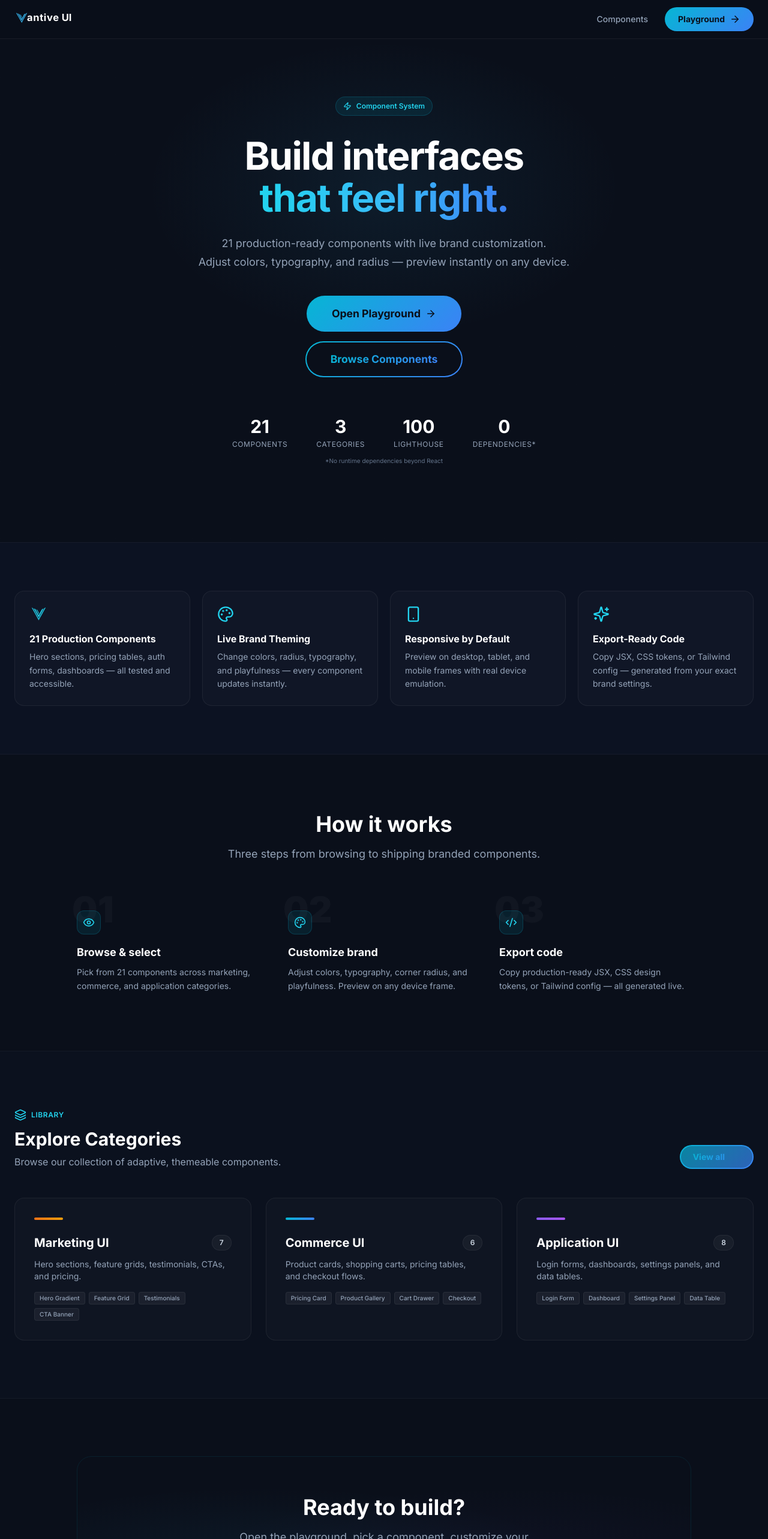
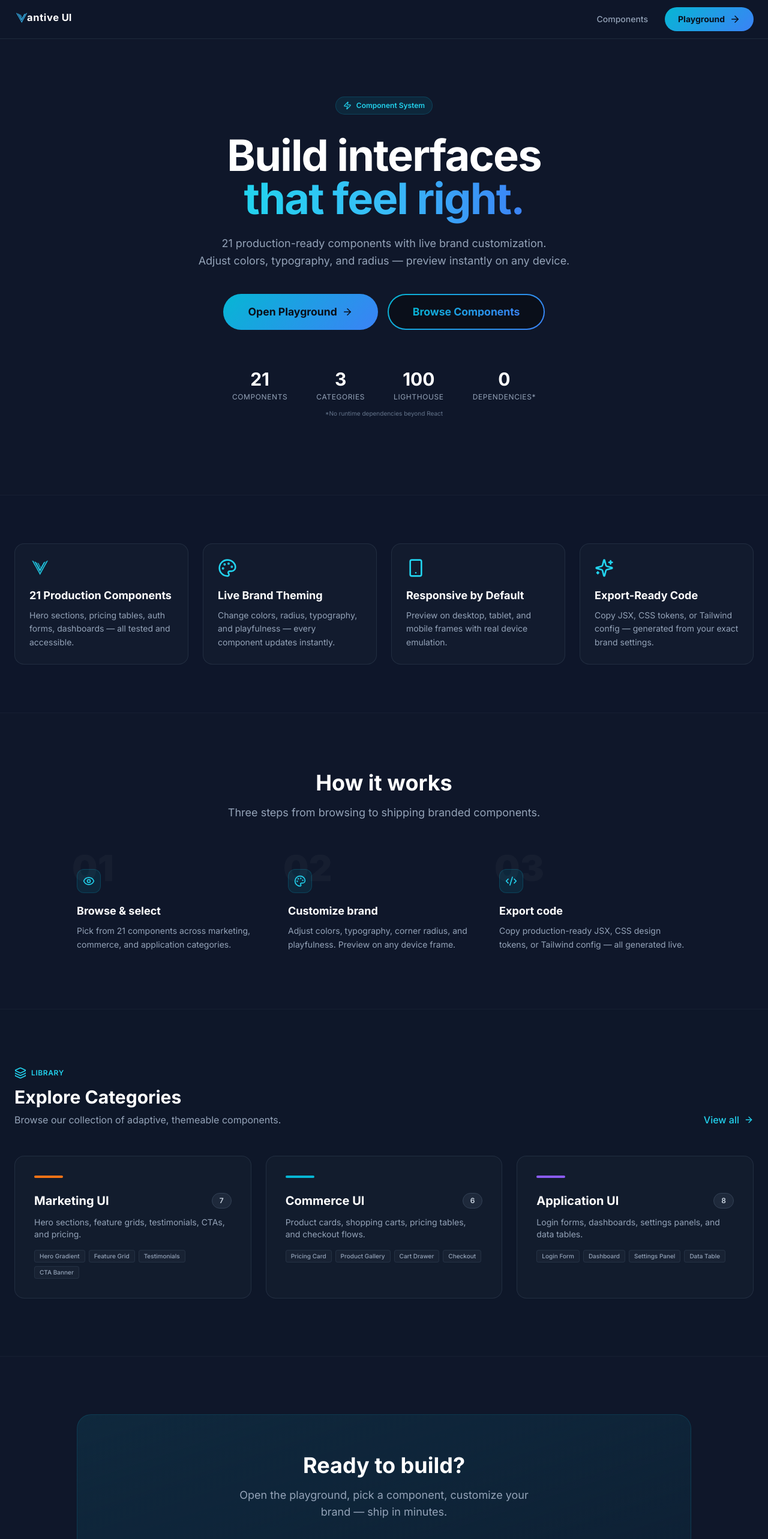
Before and after one commit to 0xStarVoid/showcase, a Next.js app: page / in a window 1280 px wide. Shown: the top 2566 px of the page at 60% size. Built offline with nearby package versions, Linux system fonts and the light colour scheme.

Commit message:
Revert landing page to lean version — keep new copy, remove bloat
Removed GlowGrid mouse tracking, ambient glow overlays, grid pattern,
and extra DOM. Kept new content (stats, how-it-works, categories with
items). Uses Button component. ~250 lines instead of 415.

```diff
--- a/pages/_document.js
+++ b/pages/_document.js
@@ -9,7 +9,7 @@ export default function Document() {
         <link rel="icon" href="/favicon.ico" sizes="any" />
         <link rel="icon" type="image/svg+xml" href="/favicon.svg" />
       </Head>
-      <body className="antialiased" style={{ backgroundColor: "#0a0f1a" }} suppressHydrationWarning>
+      <body className="antialiased" suppressHydrationWarning>
         <Main />
         <NextScript />
       </body>
--- a/pages/index.jsx
+++ b/pages/index.jsx
@@ -1,80 +1,9 @@
-import { useRef, useCallback } from "react";
 import Head from "next/head";
 import Link from "next/link";
 import { ArrowRight, Palette, Smartphone, Sparkles, Zap, Code2, Eye, Layers } from "lucide-react";
 import VantiveLogo from "@/components/ui/VantiveLogo";
 import VantiveBrand from "@/components/ui/VantiveBrand";
 import Button from "@/components/ui/Button";
-
-/* ── mouse-follow glow card row (ported from legacy CardRow) ── */
-function GlowGrid({ children, className = "" }) {
-  const ref = useRef(null);
-
-  const onMove = useCallback((e) => {
-    if (!ref.current) return;
-    const cards = ref.current.querySelectorAll("[data-glow]");
-    cards.forEach((card) => {
-      const r = card.getBoundingClientRect();
-      card.style.setProperty("--mx", `${e.clientX - r.left}px`);
-      card.style.setProperty("--my", `${e.clientY - r.top}px`);
-    });
-  }, []);
-
-  return (
-    <div ref={ref} className={className} onMouseMove={onMove}>
-      {children}
-    </div>
-  );
-}
-
-/* ── feature data ── */
-const features = [
-  {
-    icon: VantiveLogo,
-    title: "21 Production Components",
-    desc: "Hero sections, pricing tables, auth forms, dashboards — all tested and accessible.",
-    isLogo: true,
-  },
-  {
-    icon: Palette,
-    title: "Live Brand Theming",
-    desc: "Change colors, radius, typography, and playfulness — every component updates instantly.",
-  },
-  {
-    icon: Smartphone,
-    title: "Responsive by Default",
-    desc: "Preview on desktop, tablet, and mobile frames with real device emulation.",
-  },
-  {
-    icon: Sparkles,
-    title: "Export-Ready Code",
-    desc: "Copy JSX, CSS tokens, or Tailwind config — generated from your exact brand settings.",
-  },
-];
-
-const categories = [
-  {
-    name: "Marketing UI",
-    count: 7,
-    gradient: "from-orange-500 to-amber-500",
-    desc: "Hero sections, feature grids, testimonials, CTAs, and pricing.",
-    items: ["Hero Gradient", "Feature Grid", "Testimonials", "CTA Banner"],
-  },
-  {
-    name: "Commerce UI",
-    count: 6,
-    gradient: "from-cyan-500 to-blue-500",
-    desc: "Product cards, shopping carts, pricing tables, and checkout flows.",
-    items: ["Pricing Card", "Product Gallery", "Cart Drawer", "Checkout"],
-  },
-  {
-    name: "Application UI",
-    count: 8,
-    gradient: "from-violet-500 to-purple-500",
-    desc: "Login forms, dashboards, settings panels, and data tables.",
-    items: ["Login Form", "Dashboard", "Settings Panel", "Data Table"],
-  },
-];
 
 const stats = [
   { value: "21", label: "Components" },
@@ -94,13 +23,9 @@ export default function Home() {
         />
       </Head>
 
-      <div className="min-h-screen bg-[#0a0f1a] text-slate-200 selection:bg-cyan-500/30">
-        {/* ── Navbar ── */}
-        <nav
-          className="sticky top-0 z-50 backdrop-blur-xl border-b border-white/[0.06]"
-          style={{ backgroundColor: "rgba(10, 15, 26, 0.85)" }}
-          aria-label="Main navigation"
-        >
+      <div className="min-h-screen bg-[#0f172a] text-slate-200 selection:bg-cyan-500/30">
+        {/* Navbar */}
+        <nav className="sticky top-0 z-50 bg-[#0f172a]/95 border-b border-slate-800" aria-label="Main navigation">
           <div className="max-w-7xl mx-auto px-6 h-16 flex items-center justify-between">
             <Link href="/" className="group" aria-label="Vantive UI home">
               <VantiveBrand
@@ -132,52 +57,29 @@ export default function Home() {
         </nav>
 
         <main>
-          {/* ── Hero ── */}
-          <section className="relative pt-24 pb-32 px-6 overflow-hidden">
-            {/* Ambient glow */}
-            <div
-              className="absolute top-0 left-1/2 -translate-x-1/2 w-[800px] h-[500px] pointer-events-none"
-              style={{
-                background: "radial-gradient(ellipse at center, rgba(56,189,248,0.08) 0%, transparent 70%)",
-              }}
-              aria-hidden="true"
-            />
-            {/* Grid pattern */}
-            <div
-              className="absolute inset-0 pointer-events-none opacity-[0.03]"
-              style={{
-                backgroundImage:
-                  "linear-gradient(rgba(255,255,255,0.1) 1px, transparent 1px), linear-gradient(90deg, rgba(255,255,255,0.1) 1px, transparent 1px)",
-                backgroundSize: "64px 64px",
-              }}
-              aria-hidden="true"
-            />
-
-            <div style={{ maxWidth: "56rem", margin: "0 auto", textAlign: "center", position: "relative" }}>
-              <div style={{ display: "inline-flex", alignItems: "center", gap: "0.5rem", padding: "0.375rem 0.75rem", borderRadius: "9999px", background: "rgba(6,182,212,0.1)", border: "1px solid rgba(6,182,212,0.2)", color: "#22d3ee", fontSize: "0.75rem", fontWeight: 600, marginBottom: "2rem" }}>
-                <Zap style={{ width: "0.875rem", height: "0.875rem" }} aria-hidden="true" />
+          {/* Hero */}
+          <section className="pt-24 pb-32 px-6">
+            <div className="max-w-4xl mx-auto text-center">
+              <div className="inline-flex items-center gap-2 px-3 py-1.5 rounded-full bg-cyan-500/10 border border-cyan-500/20 text-cyan-400 text-xs font-semibold mb-8">
+                <Zap className="w-3.5 h-3.5" />
                 <span>Component System</span>
               </div>
 
-              <h1
-                style={{ color: "#fff", fontWeight: 700, lineHeight: 1.1, letterSpacing: "-0.025em", fontSize: "clamp(3rem, 5vw, 4.5rem)", marginBottom: "1.5rem" }}
-              >
+              <h1 className="text-5xl md:text-7xl font-bold text-white mb-6 tracking-tight leading-tight">
                 Build interfaces
                 <br />
-                <span
-                  style={{ backgroundImage: "linear-gradient(to right, #22d3ee, #38bdf8, #3b82f6)", WebkitBackgroundClip: "text", WebkitTextFillColor: "transparent", backgroundClip: "text" }}
-                >
+                <span className="bg-gradient-to-r from-cyan-400 via-sky-400 to-blue-500 bg-clip-text text-transparent">
                   that feel right.
                 </span>
               </h1>
 
-              <p style={{ color: "#94a3b8", fontSize: "1.125rem", lineHeight: 1.75, maxWidth: "42rem", margin: "0 auto 2.5rem", textAlign: "center" }}>
+              <p className="text-lg text-slate-400 max-w-2xl mx-auto mb-10 leading-relaxed">
                 21 production-ready components with live brand customization.
                 <br />
                 Adjust colors, typography, and radius — preview instantly on any device.
               </p>
 
-              <div style={{ display: "flex", flexDirection: "column", alignItems: "center", justifyContent: "center", gap: "1rem" }}>
+              <div className="flex flex-col sm:flex-row items-center justify-center gap-4">
                 <Button
                   href="/playground"
                   size="lg"
@@ -213,42 +115,52 @@ export default function Home() {
             </div>
           </section>
 
-          {/* ── Features Grid (with mouse-follow glow) ── */}
-          <section className="py-20 px-6 border-y border-white/[0.04]" style={{ backgroundColor: "rgba(15, 23, 42, 0.5)" }}>
+          {/* Features Grid */}
+          <section className="py-20 px-6 border-y border-slate-800/50 bg-slate-900/50">
             <div className="max-w-7xl mx-auto">
               <h2 className="sr-only">Features</h2>
-              <GlowGrid className="grid md:grid-cols-2 lg:grid-cols-4 gap-5">
-                {features.map((f) => (
-                  <article
+              <div className="grid md:grid-cols-2 lg:grid-cols-4 gap-6">
+                {[
+                  {
+                    icon: VantiveLogo,
+                    title: "21 Production Components",
+                    desc: "Hero sections, pricing tables, auth forms, dashboards — all tested and accessible.",
+                    isLogo: true,
+                  },
+                  {
+                    icon: Palette,
+                    title: "Live Brand Theming",
+                    desc: "Change colors, radius, typography, and playfulness — every component updates instantly.",
+                  },
+                  {
+                    icon: Smartphone,
+                    title: "Responsive by Default",
+                    desc: "Preview on desktop, tablet, and mobile frames with real device emulation.",
+                  },
+                  {
+                    icon: Sparkles,
+                    title: "Export-Ready Code",
+                    desc: "Copy JSX, CSS tokens, or Tailwind config — generated from your exact brand settings.",
+                  },
+                ].map((f) => (
+                  <div
                     key={f.title}
-                    data-glow
-                    className="relative p-6 rounded-2xl border border-white/[0.06] bg-white/[0.02] hover:bg-white/[0.04] transition-all duration-300 overflow-hidden group"
+                    className="p-6 rounded-2xl bg-slate-800/30 border border-slate-700/50 hover:border-slate-600 transition-colors"
                   >
-                    {/* Mouse-follow glow */}
-                    <div
-                      className="absolute inset-0 opacity-0 group-hover:opacity-100 transition-opacity duration-500 pointer-events-none"
-                      style={{
-                        background:
-                          "radial-gradient(300px circle at var(--mx) var(--my), rgba(56,189,248,0.08), transparent 60%)",
-                      }}
-                      aria-hidden="true"
-                    />
-                    <div className="relative z-10">
                     {f.isLogo ? (
-                        <f.icon size={28} className="text-cyan-400 mb-4" />
+                      <f.icon size={32} className="text-cyan-400 mb-4" />
                     ) : (
-                        <f.icon className="w-7 h-7 text-cyan-400 mb-4" aria-hidden="true" />
+                      <f.icon className="w-8 h-8 text-cyan-400 mb-4" aria-hidden="true" />
                     )}
-                      <h3 className="text-base font-bold text-white mb-2 leading-snug">{f.title}</h3>
+                    <h3 className="text-lg font-bold text-white mb-2">{f.title}</h3>
                     <p className="text-slate-400 text-sm leading-relaxed">{f.desc}</p>
                   </div>
-                  </article>
                 ))}
-              </GlowGrid>
+              </div>
             </div>
           </section>
 
-          {/* ── How it works ── */}
+          {/* How it works */}
           <section className="py-24 px-6">
             <div className="max-w-5xl mx-auto">
               <div className="text-center mb-16">
@@ -296,8 +208,8 @@ export default function Home() {
             </div>
           </section>
 
-          {/* ── Component Categories ── */}
-          <section className="py-24 px-6 border-y border-white/[0.04]" style={{ backgroundColor: "rgba(15, 23, 42, 0.3)" }}>
+          {/* Component Categories */}
+          <section className="py-24 px-6 border-y border-slate-800/50 bg-slate-900/30">
             <div className="max-w-7xl mx-auto">
               <div className="flex flex-col sm:flex-row sm:items-end justify-between mb-12 gap-4">
                 <div>
@@ -308,45 +220,50 @@ export default function Home() {
                   <h2 className="text-3xl font-bold text-white mb-2">Explore Categories</h2>
                   <p className="text-slate-400">Browse our collection of adaptive, themeable components.</p>
                 </div>
-                <Button
+                <Link
                   href="/playground"
-                  size="sm"
-                  variant="outline"
-                  icon={ArrowRight}
-                  gradient="linear-gradient(135deg, #06b6d4, #3b82f6)"
-                  color="#0a0f1a"
-                  background="rgba(15, 23, 42, 0.3)"
-                  className="hidden md:inline-flex"
+                  className="hidden md:flex items-center gap-2 text-cyan-400 hover:text-cyan-300 font-medium transition-colors"
                 >
-                  View all
-                </Button>
+                  View all <ArrowRight className="w-4 h-4" />
+                </Link>
               </div>
 
-              <GlowGrid className="grid md:grid-cols-3 gap-6">
-                {categories.map((cat) => (
+              <div className="grid md:grid-cols-3 gap-6">
+                {[
+                  {
+                    name: "Marketing UI",
+                    count: 7,
+                    color: "bg-orange-500",
+                    desc: "Hero sections, feature grids, testimonials, CTAs, and pricing.",
+                    items: ["Hero Gradient", "Feature Grid", "Testimonials", "CTA Banner"],
+                  },
+                  {
+                    name: "Commerce UI",
+                    count: 6,
+                    color: "bg-cyan-500",
+                    desc: "Product cards, shopping carts, pricing tables, and checkout flows.",
+                    items: ["Pricing Card", "Product Gallery", "Cart Drawer", "Checkout"],
+                  },
+                  {
+                    name: "Application UI",
+                    count: 8,
+                    color: "bg-violet-500",
+                    desc: "Login forms, dashboards, settings panels, and data tables.",
+                    items: ["Login Form", "Dashboard", "Settings Panel", "Data Table"],
+                  },
+                ].map((cat) => (
                   <Link
                     key={cat.name}
                     href={`/playground?category=${cat.name.toLowerCase()}`}
                     prefetch={false}
-                    data-glow
-                    className="group relative block p-8 rounded-2xl border border-white/[0.06] bg-white/[0.02] hover:bg-white/[0.04] transition-all duration-300 overflow-hidden"
+                    className="group block p-8 rounded-2xl bg-slate-800/30 border border-slate-700/50 hover:bg-slate-800/50 hover:border-slate-600 transition-all"
                   >
-                    {/* Mouse-follow glow */}
-                    <div
-                      className="absolute inset-0 opacity-0 group-hover:opacity-100 transition-opacity duration-500 pointer-events-none"
-                      style={{
-                        background:
-                          "radial-gradient(400px circle at var(--mx) var(--my), rgba(56,189,248,0.06), transparent 60%)",
-                      }}
-                      aria-hidden="true"
-                    />
-                    <div className="relative z-10">
-                      <div className={`w-12 h-1 bg-gradient-to-r ${cat.gradient} rounded-full mb-6`} />
+                    <div className={`w-12 h-1 ${cat.color} rounded-full mb-6`} />
                     <div className="flex justify-between items-center mb-3">
                       <h3 className="text-xl font-bold text-white group-hover:text-cyan-400 transition-colors">
                         {cat.name}
                       </h3>
-                        <span className="px-3 py-1 rounded-full bg-white/[0.04] border border-white/[0.06] text-xs font-semibold text-slate-300">
+                      <span className="px-3 py-1 rounded-full bg-slate-800 border border-slate-700 text-xs font-semibold text-slate-300">
                         {cat.count}
                       </span>
                     </div>
@@ -355,31 +272,22 @@ export default function Home() {
                       {cat.items.map((item) => (
                         <span
                           key={item}
-                            className="px-2 py-0.5 rounded text-[10px] font-medium text-slate-400 bg-white/[0.05] border border-white/[0.06]"
+                          className="px-2 py-0.5 rounded text-[10px] font-medium text-slate-400 bg-slate-800/50 border border-slate-700/50"
                         >
                           {item}
                         </span>
                       ))}
                     </div>
-                    </div>
                   </Link>
                 ))}
-              </GlowGrid>
+              </div>
             </div>
           </section>
 
-          {/* ── Bottom CTA ── */}
+          {/* Bottom CTA */}
           <section className="py-24 px-6">
-            <div className="max-w-5xl mx-auto rounded-3xl border border-cyan-500/10 p-12 md:p-16 text-center relative overflow-hidden">
-              {/* Gradient bg */}
-              <div
-                className="absolute inset-0 pointer-events-none"
-                style={{
-                  background:
-                    "radial-gradient(ellipse at 30% 50%, rgba(56,189,248,0.06) 0%, transparent 50%), radial-gradient(ellipse at 70% 50%, rgba(139,92,246,0.04) 0%, transparent 50%)",
-                }}
-                aria-hidden="true"
-              />
+            <div className="max-w-5xl mx-auto rounded-3xl bg-gradient-to-br from-cyan-900/20 to-slate-900 border border-cyan-500/20 p-12 md:p-16 text-center relative overflow-hidden">
+              <div className="absolute inset-0 bg-cyan-500/5" />
               <div className="relative z-10">
                 <h2 className="text-3xl md:text-4xl font-bold text-white mb-4">
                   Ready to build?
@@ -402,9 +310,9 @@ export default function Home() {
           </section>
         </main>
 
-        {/* ── Footer ── */}
-        <footer className="border-t border-white/[0.04] py-10 px-6" role="contentinfo">
-          <div className="max-w-7xl mx-auto flex flex-col md:flex-row justify-between items-center gap-4">
+        {/* Footer */}
+        <footer className="border-t border-slate-800 bg-[#0f172a] py-12 px-6" role="contentinfo">
+          <div className="max-w-7xl mx-auto flex flex-col md:flex-row justify-between items-center gap-6">
             <VantiveBrand size={20} color="#38bdf8" suffix="UI" />
             <p className="text-slate-400 text-sm">&copy; 2026 Vantive. All rights reserved.</p>
           </div>
```
Lines whose indentation alone changed are shown as unchanged.
